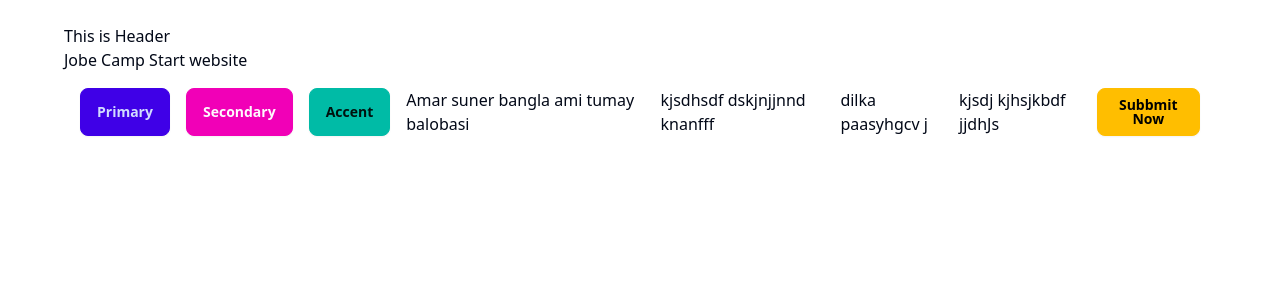
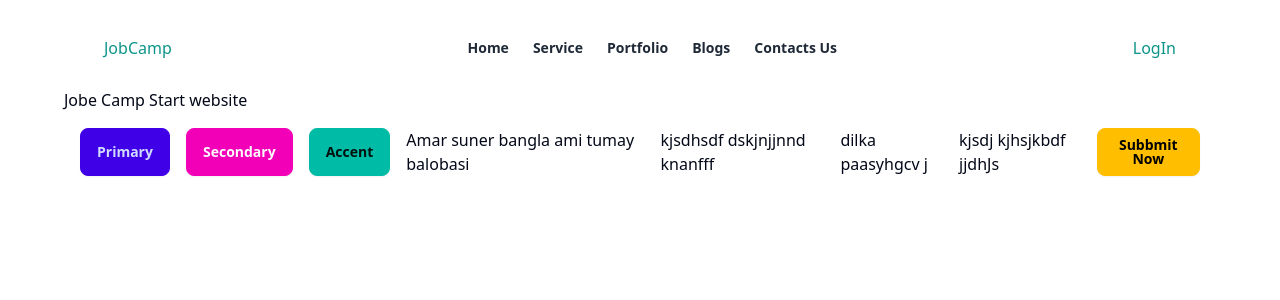
Before and after one commit to developerFarukk/Job-Camp, a Next.js app: page / in a window 1280 px wide. Shown: the top 300 px of the page. Built offline with nearby package versions, Linux system fonts and the light colour scheme.

Commit message:
Navbar setup

```diff
--- /dev/null
+++ b/src/components/Navebar/Navbar.tsx
@@ -0,0 +1,130 @@
+// import Image from "next/image";
+import Link from "next/link";
+
+
+
+const Navbar = () => {
+
+    const navItems: { title: string; path: string }[] = [
+        {
+            title: 'Home',
+            path: '/',
+        },
+        {
+            title: 'Service',
+            path: '/aboutus',
+        },
+        {
+            title: 'Portfolio',
+            path: '/AllShoe',
+        },
+        {
+            title: 'Blogs',
+            path: '/blog',
+        },
+        {
+            title: 'Contacts Us',
+            path: '/contact-us',
+        }
+    ];
+
+
+    return (
+        <header className="p-2">
+            <div className="mx-auto max-w-screen-xl px-4 sm:px-6 lg:px-8">
+                <div className="flex h-16 items-center justify-between">
+                    <div className="md:flex md:items-center md:gap-12">
+                        <Link className="block text-teal-600" href="/">
+                            <span className="sr-only">Home</span>
+                            {/* <Image
+                                className=""
+                                src={icon1}
+                                alt="icon 1"
+                                width={180}
+                                height={38}
+                                priority
+                            /> */}
+                            <h2>JobCamp</h2>
+                        </Link>
+                    </div>
+
+                    <div className="hidden md:block">
+                        <nav aria-label="Global">
+                            <ul className="flex items-center gap-6 text-sm">
+                                {navItems?.map((navItem) => (
+                                    <li key={navItem.path}>
+                                        <Link
+                                            className='text-gray-800 font-bold  inline-block transition  hover:text-gray-500/75'
+                                            href={navItem.path}
+                                        >
+                                            {navItem.title}
+                                        </Link>
+                                    </li>
+                                ))}
+
+                            </ul>
+                        </nav>
+                    </div>
+
+                    <div className="flex items-center gap-4">
+                        <div className="sm:flex sm:gap-4">
+
+                            <div className="hidden sm:flex">
+                                <Link className="block text-teal-600" href="/">
+                                    <span className="sr-only">Home</span>
+                                    {/* <Image
+                                        className=""
+                                        src={icon2}
+                                        alt="icon 1"
+                                        width={200}
+                                        height={60}
+                                        priority
+                                    /> */}
+                                    <h2>LogIn</h2>
+                                </Link>
+                            </div>
+                        </div>
+
+                        <div className="block md:hidden">
+                            <button className="rounded p-2 text-gray-600 transition hover:text-gray-600/75">
+                                <div className="dropdown">
+                                    <div tabIndex={0} role="button" className="btn btn-ghost lg:hidden">
+                                        <svg
+                                            xmlns="http://www.w3.org/2000/svg"
+                                            className="size-5"
+                                            fill="none"
+                                            viewBox="0 0 24 24"
+                                            stroke="currentColor"
+                                            strokeWidth="2"
+                                        >
+                                            <path strokeLinecap="round" strokeLinejoin="round" d="M4 6h16M4 12h16M4 18h16" />
+                                        </svg>
+                                    </div>
+                                    <ul
+                                        tabIndex={0}
+                                        className="menu menu-sm dropdown-content dropdown-end right-1 rounded-box z-[1] mt-3 w-52 p-2 shadow"
+                                    >
+                                        {navItems?.map((navItem) => (
+                                            <li key={navItem.path}>
+                                                <Link
+                                                    className='text-gray-800 font-bold  inline-block transition  hover:text-gray-500/75'
+                                                    href={navItem.path}
+                                                >
+                                                    {navItem.title}
+                                                </Link>
+                                            </li>
+                                        ))}
+                                    </ul>
+                                </div>
+                            </button>
+                        </div>
+
+
+                    </div>
+                </div>
+            </div>
+        </header>
+    );
+};
+
+export default Navbar;
--- a/src/components/common-layout/index.tsx
+++ b/src/components/common-layout/index.tsx
@@ -1,12 +1,13 @@
 
 import React from "react";
+import Navbar from "../Navebar/Navbar";
 
 const CommonLayout = ({ children }: { children: React.ReactNode }) => {
     return (
-        <div className="mx-auto w-[95%] p-6 lg:px-8">
+        <div className="mx-auto lg:w-[95%] md:w-[98%] p-2 lg:px-8">
             {/* Header Components */}
             <div>
-                <p>This is Header</p>
+                <Navbar></Navbar>
             </div>
 
             {/* Main content */}
```
